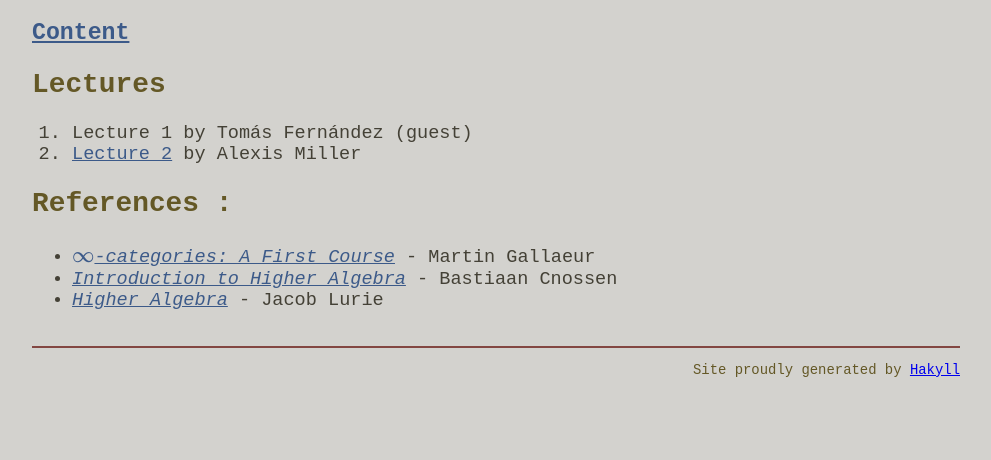
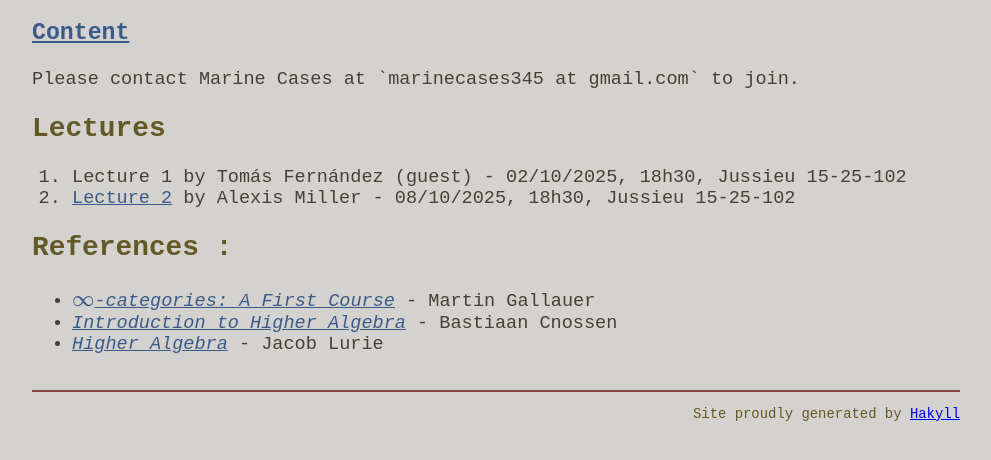
Before and after one commit to M2Fonda-gt/M2Fonda-gt.github.io, a plain HTML site: page docs/dga.html in a window 1280 px wide. Shown: the part 128-588 px from the top of the page, without its empty margins (144-1135 px from the left). Drawn offline with nearby package versions, Linux system fonts and the light colour scheme.

Commit message:
Added contact info, dates and places

```diff
--- a/docs/dga.html
+++ b/docs/dga.html
@@ -35,14 +35,15 @@
                 <h1>Derived Algebraic Geometry</h1>
 
             <h3 id="content"><a href="https://master-math-fonda.imj-prg.fr/gt/dag.pdf">Content</a></h3>
+<p>Please contact Marine Cases at `<code>marinecases345</code> at <code>gmail.com</code>` to join.</p>
 <h2 id="lectures">Lectures</h2>
 <ol type="1">
-<li>Lecture 1 by Tomás Fernández (guest)</li>
-<li><a href="lectures/dga2.pdf">Lecture 2</a> by Alexis Miller</li>
+<li>Lecture 1 by Tomás Fernández (guest) - 02/10/2025, 18h30, Jussieu 15-25-102</li>
+<li><a href="lectures/dga2.pdf">Lecture 2</a> by Alexis Miller - 08/10/2025, 18h30, Jussieu 15-25-102</li>
 </ol>
 <h2 id="references">References :</h2>
 <ul>
-<li><a href="https://mgallauer.warwick.ac.uk/teaching/23icats/"><em><span class="math inline">\(\infty\)</span>-categories: A First Course</em></a> - Martin Gallaeur</li>
+<li><a href="https://mgallauer.warwick.ac.uk/teaching/23icats/"><em><span class="math inline">\(\infty\)</span>-categories: A First Course</em></a> - Martin Gallauer</li>
 <li><a href="https://sites.google.com/view/bastiaan-cnossen/teaching/so25-introduction-to-higher-algebra"><em>Introduction to Higher Algebra</em></a> - Bastiaan Cnossen</li>
 <li><a href="https://www.math.ias.edu/~lurie/papers/HA.pdf"><em>Higher Algebra</em></a> - Jacob Lurie</li>
 </ul>
```
Also changed, not shown: docs/K.html (+3 -1 lines), 2 other files.
